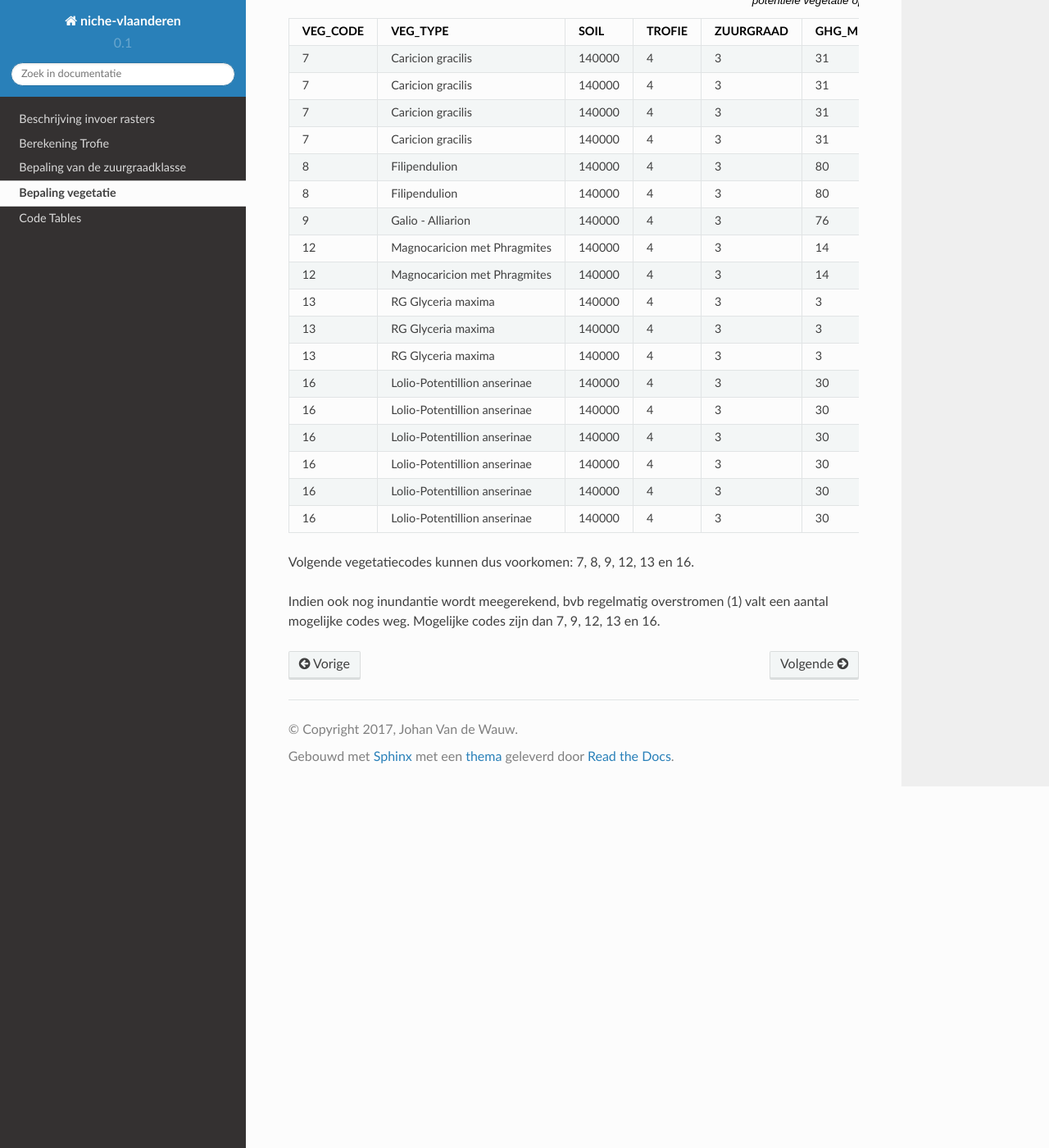
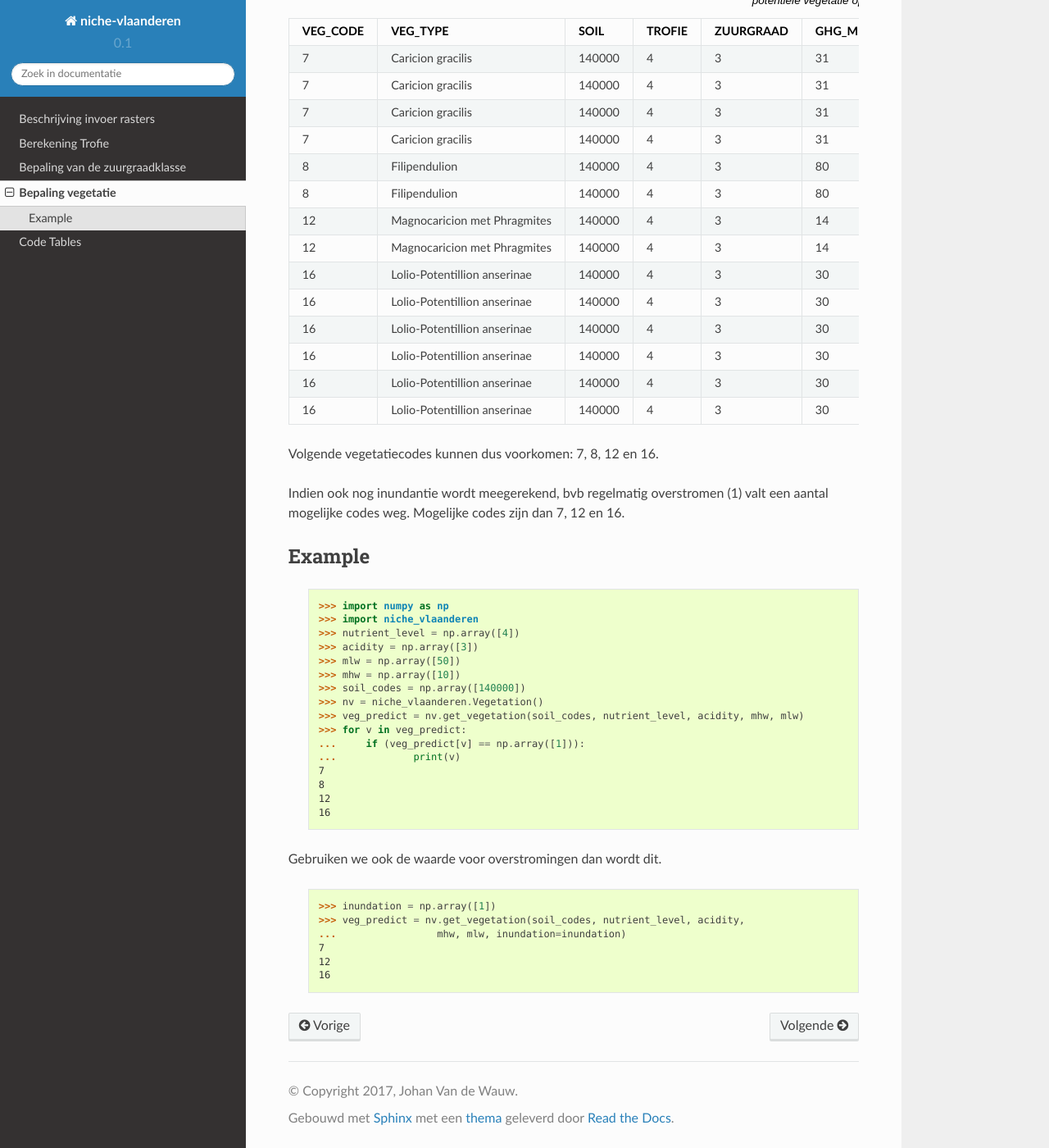
Before and after one commit to inbo/niche_vlaanderen, a Sphinx documentation site: the page built from docs/vegetatie.rst, in a window 1280 px wide and 1400 px high, scrolled down 679 px. Shown: the whole window at 82% size. Built offline with Sphinx 7.4.7 and the Read the Docs theme 2.0.0, drawn with Linux system fonts in a browser that asks for light colours.

Commit message:
Correct documentation + add section showing usage

```diff
--- a/docs/vegetatie.rst
+++ b/docs/vegetatie.rst
@@ -35,12 +35,8 @@ Optioneel kunnen :ref:`beheer` en de :ref:`overstroming_vegetatie` mee als selec
     7,Caricion gracilis,140000,4,3,31,-32,73,-1,3,2,1
     8,Filipendulion,140000,4,3,80,-31,170,21,1,0,1
     8,Filipendulion,140000,4,3,80,-31,170,21,1,2,1
-    9,Galio - Alliarion,140000,4,3,76,14,157,30,1,2,1
     12,Magnocaricion met Phragmites,140000,4,3,14,-37,55,-3,1,1,1
     12,Magnocaricion met Phragmites,140000,4,3,14,-37,55,-3,1,2,1
-    13,RG Glyceria maxima,140000,4,3,3,-75,75,30,1,0,1
-    13,RG Glyceria maxima,140000,4,3,3,-75,75,30,1,1,1
-    13,RG Glyceria maxima,140000,4,3,3,-75,75,30,1,2,1
     16,Lolio-Potentillion anserinae,140000,4,3,30,-26,66,-3,2,0,1
     16,Lolio-Potentillion anserinae,140000,4,3,30,-26,66,-3,2,1,1
     16,Lolio-Potentillion anserinae,140000,4,3,30,-26,66,-3,2,2,1
@@ -48,6 +44,38 @@ Optioneel kunnen :ref:`beheer` en de :ref:`overstroming_vegetatie` mee als selec
     16,Lolio-Potentillion anserinae,140000,4,3,30,-26,66,-3,3,1,1
     16,Lolio-Potentillion anserinae,140000,4,3,30,-26,66,-3,3,2,1
 
-  Volgende vegetatiecodes kunnen dus voorkomen: 7, 8, 9, 12, 13 en 16.
+  Volgende vegetatiecodes kunnen dus voorkomen: 7, 8, 12 en 16.
 
-  Indien ook nog inundantie wordt meegerekend, bvb regelmatig overstromen (1) valt een aantal mogelijke codes weg. Mogelijke codes zijn dan 7, 9, 12, 13 en 16.
+  Indien ook nog inundantie wordt meegerekend, bvb regelmatig overstromen (1) valt een aantal mogelijke codes weg. Mogelijke codes zijn dan 7, 12 en 16.
+
+Example
+=======
+ .. code-block:: pycon
+
+    >>> import numpy as np
+    >>> import niche_vlaanderen
+    >>> nutrient_level = np.array([4])
+    >>> acidity = np.array([3])
+    >>> mlw = np.array([50])
+    >>> mhw = np.array([10])
+    >>> soil_codes = np.array([140000])
+    >>> nv = niche_vlaanderen.Vegetation()
+    >>> veg_predict = nv.get_vegetation(soil_codes, nutrient_level, acidity, mhw, mlw)
+    >>> for v in veg_predict:
+    ...     if (veg_predict[v] == np.array([1])):
+    ...             print(v)
+    7
+    8
+    12
+    16
+
+Gebruiken we ook de waarde voor overstromingen dan wordt dit.
+
+ .. code-block:: pycon
+
+    >>> inundation = np.array([1])
+    >>> veg_predict = nv.get_vegetation(soil_codes, nutrient_level, acidity,
+    ...                 mhw, mlw, inundation=inundation)
+    7
+    12
+    16
```
